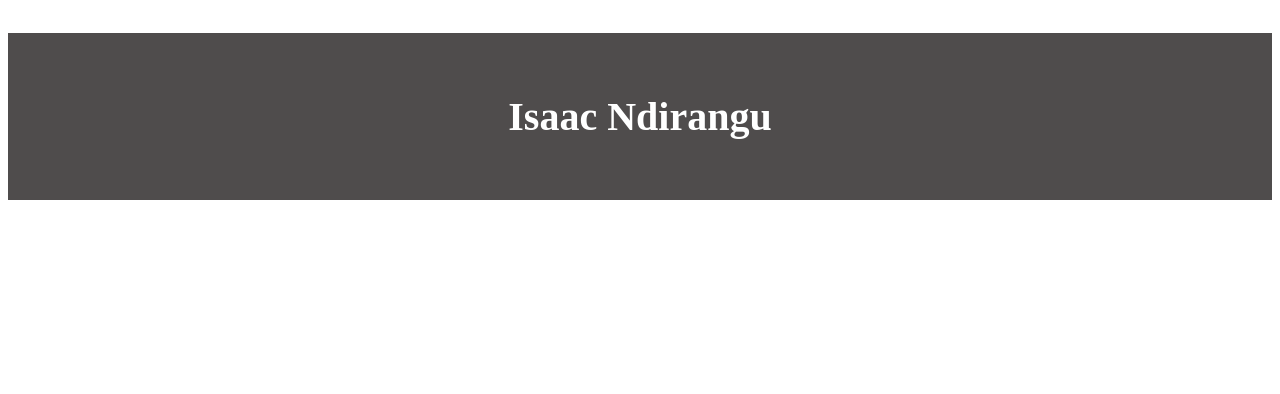
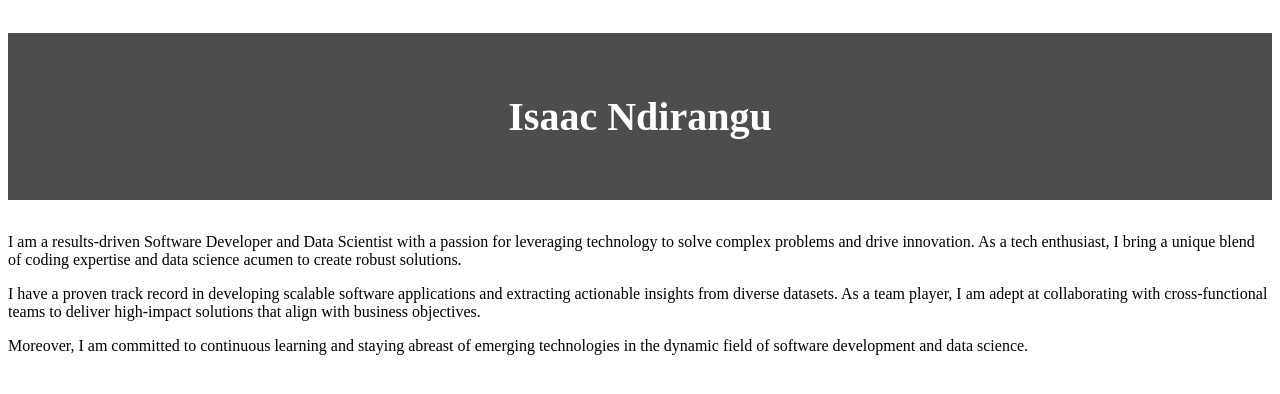
Before and after one commit to isaacwach/introductory-site, a plain HTML site: page index.html in a window 1280 px wide. Drawn offline with Linux system fonts and the light colour scheme.

Commit message:
added introduction section

```diff
--- a/index.html
+++ b/index.html
@@ -11,6 +11,11 @@
         <div class="header">
             <h1>Isaac Ndirangu</h1>
         </div>
+        <div class="introduction">
+            <p>I am a results-driven Software Developer and Data Scientist with a passion for leveraging technology to solve complex problems and drive innovation. As a tech enthusiast, I bring a unique blend of coding expertise and data science acumen to create robust solutions.</p>
+            <p> I have a proven track record in developing scalable software applications and extracting actionable insights from diverse datasets. As a team player, I am adept at collaborating with cross-functional teams to deliver high-impact solutions that align with business objectives.</p>
+            <p>Moreover, I am committed to continuous learning and staying abreast of emerging technologies in the dynamic field of software development and data science.</p>
+        </div>
     </section>
 </body>
 </html>
```
